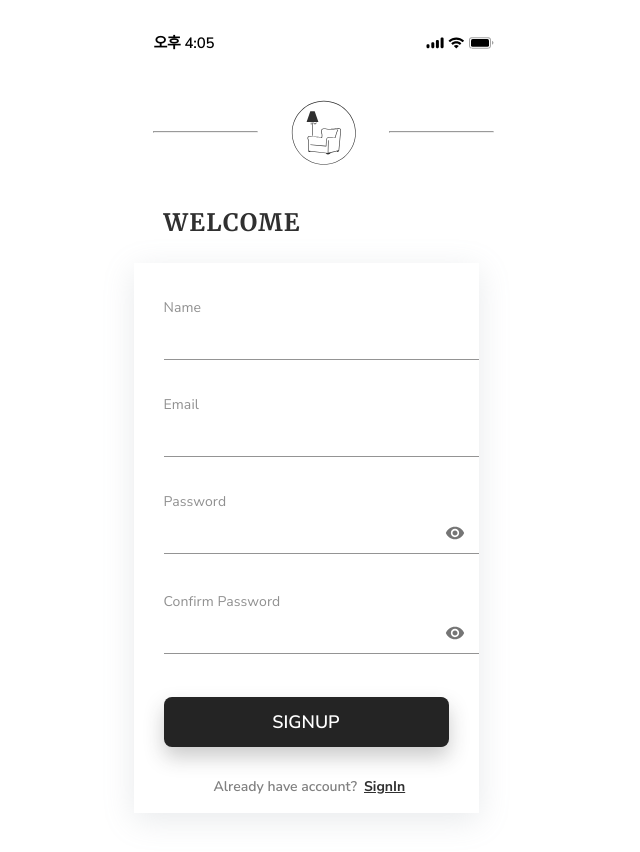
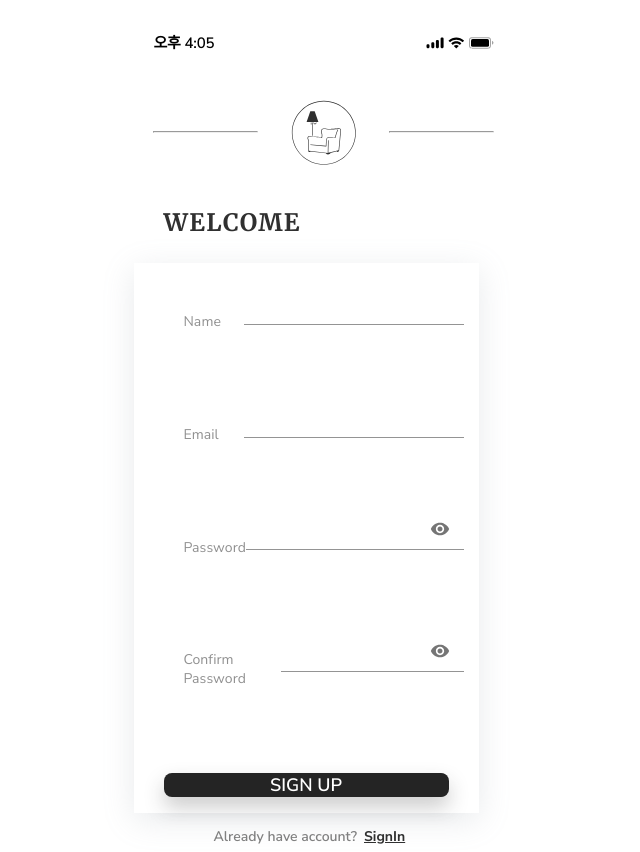
Before and after one commit to dong-geon-Lee/furniture-app-FE, a React (Vite) app: page /signup in a window 1280 px wide. Shown: the whole page, without its empty margins (319-959 px from the left). Built offline with nearby package versions, Linux system fonts and the light colour scheme.

Commit message:
회원가입 로직 구현

```diff
--- a/src/pages/SignUp/SignUp.tsx
+++ b/src/pages/SignUp/SignUp.tsx
@@ -1,4 +1,8 @@
 import { useState } from "react";
+import { useNavigate } from "react-router-dom";
+
+import { signupAPI } from "../../apis";
+import { IAuthProps } from "../../@types";
 
 import * as S from "./styles";
 import * as A from "../../assets";
@@ -7,6 +11,44 @@
 const SignUp = () => {
   const [showPassword, setShowPassword] = useState(false);
   const [confirmPassword, setConfirmPassword] = useState(false);
+  const [userInfo, setUserInfo] = useState<IAuthProps>({
+    name: "",
+    email: "",
+    password: "",
+    password2: "",
+  });
+
+  const navigate = useNavigate();
+
+  const onChange = (e: React.ChangeEvent<HTMLInputElement>) => {
+    setUserInfo({ ...userInfo, [e.target.name]: e.target.value });
+  };
+
+  const onSubmit = async (e: React.FormEvent) => {
+    e.preventDefault();
+
+    if (userInfo.password !== userInfo.password2) {
+      alert("회원가입에 실패하였습니다");
+      return;
+    }
+
+    try {
+      const response = await signupAPI(userInfo);
+      if (response) {
+        alert("회원가입 되었습니다");
+        navigate("/login");
+        setUserInfo({
+          name: "",
+          email: "",
+          password: "",
+          password2: "",
+        });
+      }
+    } catch (error) {
+      console.log(error);
+      // throw new Error(error.response.data.message);
+    }
+  };
 
   const handleClickShowPassword = () => {
     setShowPassword((show) => !show);
@@ -25,13 +67,14 @@
   const koreanTimeFormatter = new Intl.DateTimeFormat("ko-KR", C.options);
   const koreanTime = koreanTimeFormatter.format(new Date());
 
+  console.log(userInfo);
   return (
     <S.Container>
-      <S.Div>
+      <S.Div className="header">
         <S.P>{koreanTime}</S.P>
         <S.Img src={A.container} alt="container" />
       </S.Div>
-      <S.Div>
+      <S.Div className="header__logo">
         <S.Hr />
         <S.Img src={A.group} alt="group" />
         <S.Hr />
@@ -39,23 +82,42 @@
       <S.Box>
         <S.H1 className="h1">Welcome</S.H1>
       </S.Box>
-      <S.Form>
+
+      <S.Form onSubmit={onSubmit}>
+        <S.Div className="input__box">
           <S.Text variant="h6" component="p">
             Name
           </S.Text>
-        <S.Input type="text" variant="standard" />
-
+          <S.Input
+            type="text"
+            variant="standard"
+            name="name"
+            value={userInfo.name}
+            onChange={onChange}
+          />
+        </S.Div>
+        <S.Div className="input__box">
           <S.Text variant="h6" component="p">
             Email
           </S.Text>
-        <S.Input type="text" variant="standard" />
-
+          <S.Input
+            type="email"
+            variant="standard"
+            name="email"
+            value={userInfo.email}
+            onChange={onChange}
+          />
+        </S.Div>
+        <S.Div className="input__box">
           <S.Text variant="h6" component="p">
             Password
           </S.Text>
           <S.Input
             type={showPassword ? "text" : "password"}
             variant="standard"
+            name="password"
+            value={userInfo.password}
+            onChange={onChange}
             helperText={
               <S.Icons
                 onClick={handleClickShowPassword}
@@ -65,15 +127,21 @@
               </S.Icons>
             }
           />
+        </S.Div>
 
+        <S.Div className="input__box">
           <S.Text variant="h6" component="p">
             Confirm Password
           </S.Text>
           <S.Input
             type={confirmPassword ? "text" : "password"}
             variant="standard"
+            name="password2"
+            value={userInfo.password2}
+            onChange={onChange}
             helperText={
               <S.Icons
+                className="icons"
                 onClick={handleClickConfirmPassword}
                 onMouseDown={handleMouseDownPassword}
               >
@@ -81,7 +149,8 @@
               </S.Icons>
             }
           />
-        <S.Button>SignUp</S.Button>
+        </S.Div>
+        <S.Button>Sign Up</S.Button>
         <S.Footer>
           <S.H3> Already have account?</S.H3>
           <S.LinkText to="/login">SignIn</S.LinkText>
```
Lines whose indentation alone changed are shown as unchanged.
